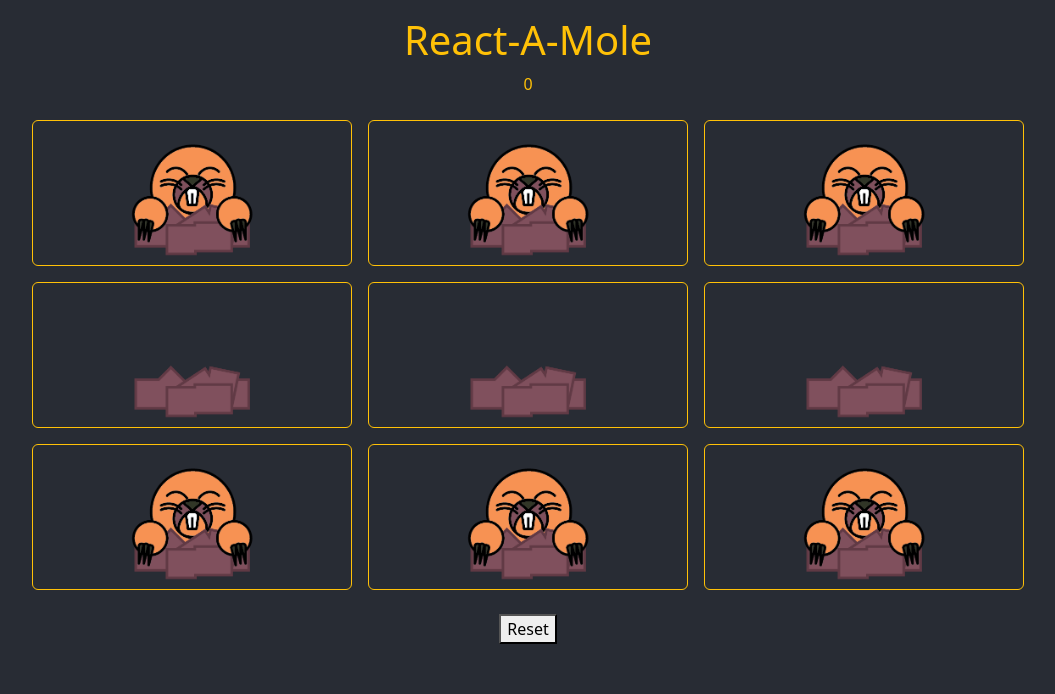
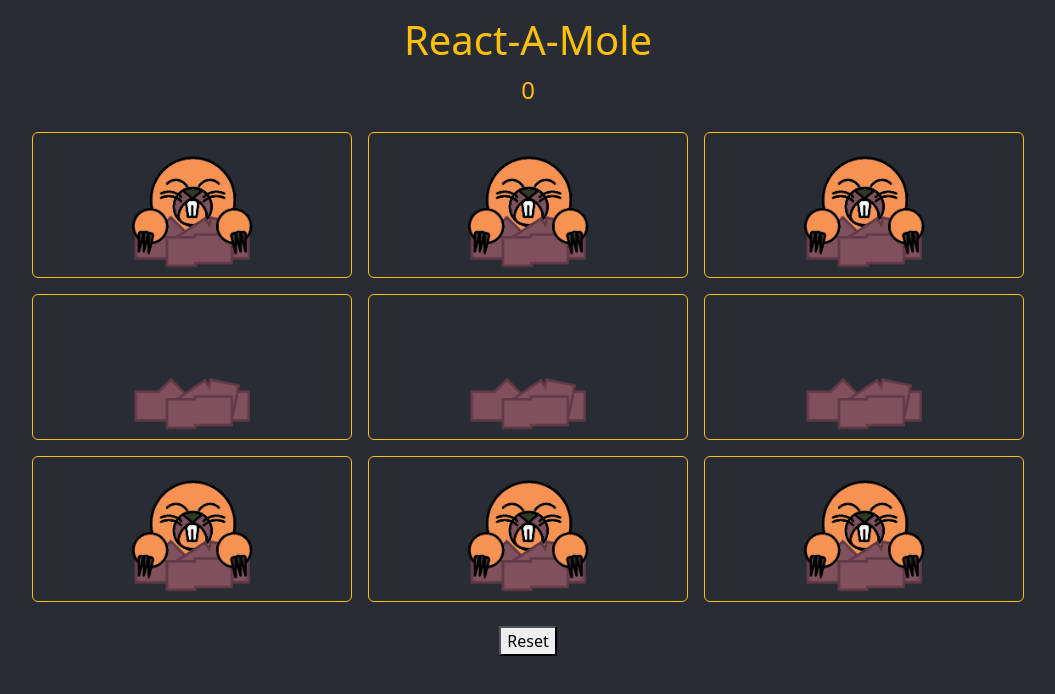
Before and after one commit to TheQueepingHour/React-A-Mole, a React (Create React App) app: page / in a window 1280 px wide. Shown: the top 694 px of the page, without its empty margins (112-1167 px from the left). Built offline with nearby package versions, Linux system fonts and the light colour scheme.

Commit message:
Changed score font size

```diff
--- a/src/App.js
+++ b/src/App.js
@@ -28,7 +28,7 @@ function App() {
   return (
     <div className="App py-3 text-warning">
       <h1>React-A-Mole</h1>
-      {score}
+      <span style={{ fontSize: '24px'}}>{score}</span>
       {createMoleHill()}
       <button onClick={reset}>Reset</button>
     </div>
```
